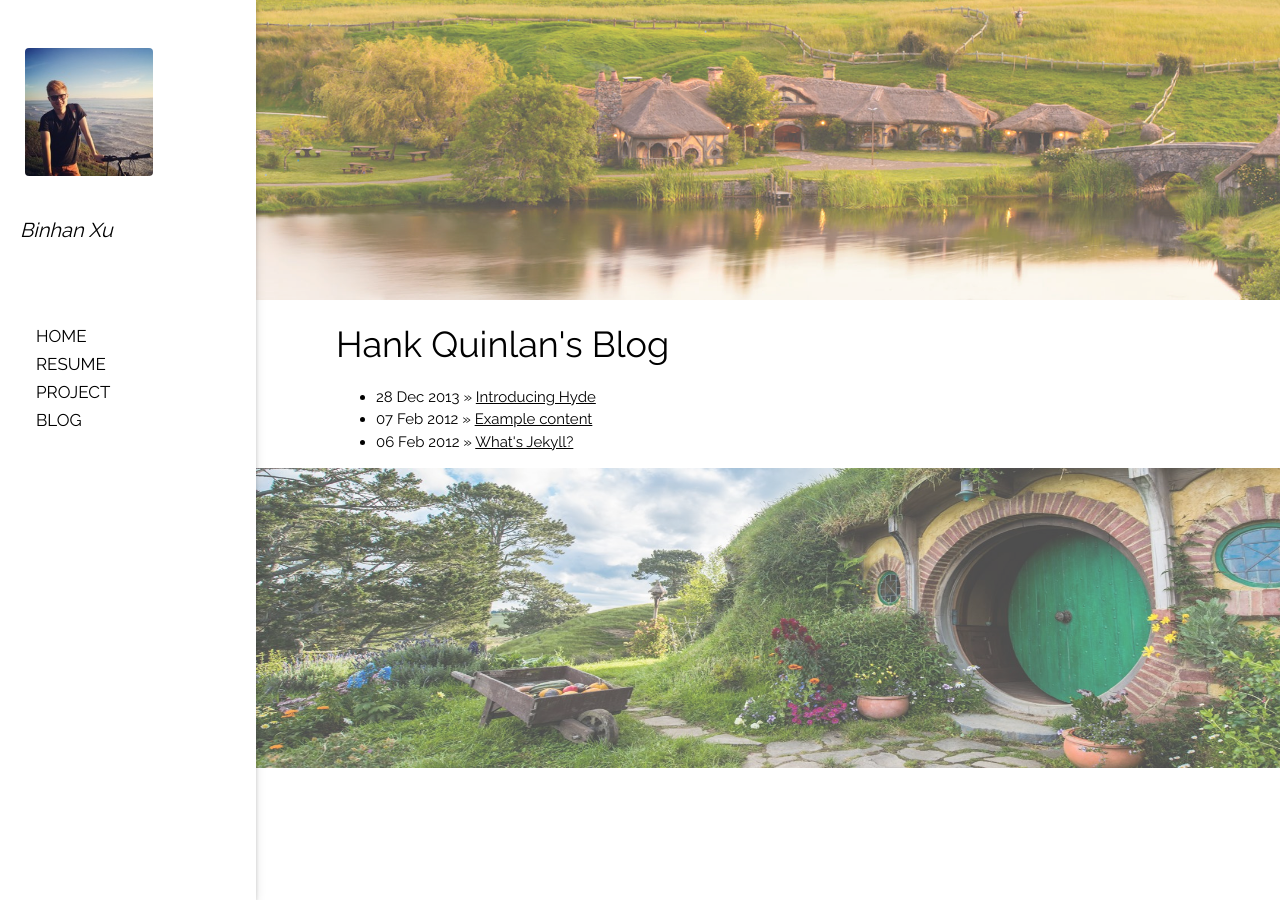
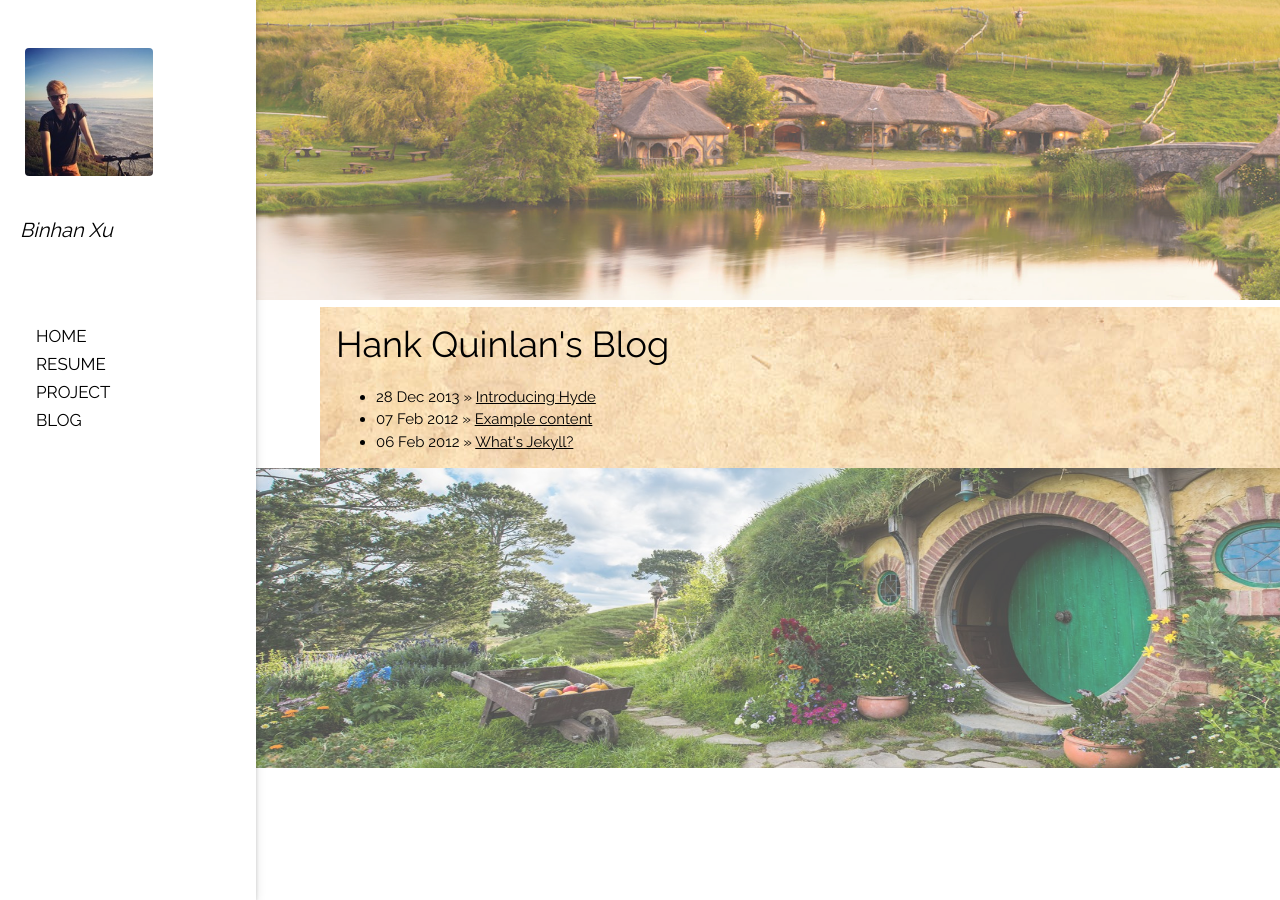
Before and after one commit to binhanxu/binhanxu.github.io, a Jekyll site: the page built from index.html, in a window 1280 px wide. Built offline with Jekyll 4.4.1, drawn with Linux system fonts in a browser that asks for light colours; nearby versions of some CDN libraries.

Commit message:
Update main.css

```diff
--- a/css/main.css
+++ b/css/main.css
@@ -7,6 +7,7 @@ content {
 .w3-sidenav a{margin-left:20px;font:17px Raleway, sans-serif}
 .w3-sidenav h4{margin-left:20px;font-style: italic}
 
+.w3-container {background-image: url("/css/b3.jpg")}
 .w3-display-container img {
     opacity: 0.7;
     filter: alpha(opacity=50); /* For IE8 and earlier */
```
